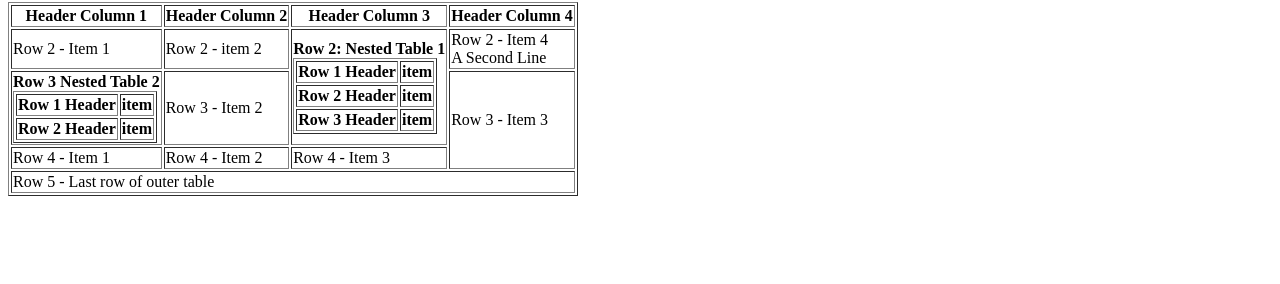
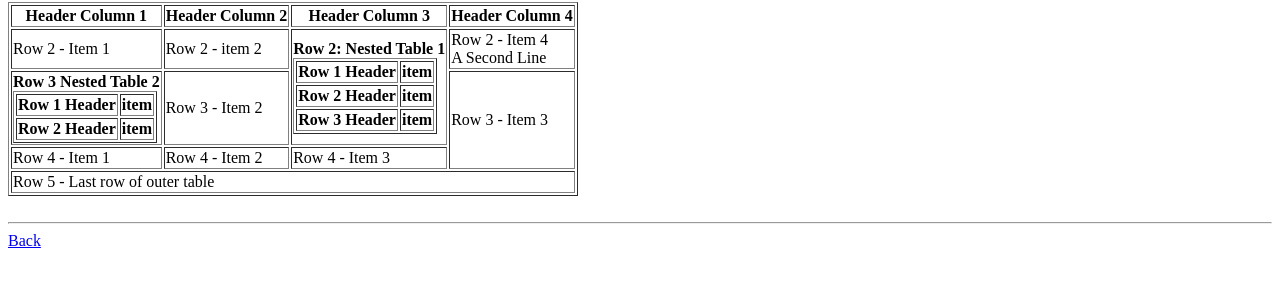
Before and after one commit to uzairit/Table-Assingments, a plain HTML site: page index3.html in a window 1280 px wide. Shown: the part 78-362 px from the top of the page. Drawn offline with Linux system fonts and the light colour scheme.

Commit message:
Update index3.html

```diff
--- a/index3.html
+++ b/index3.html
@@ -65,7 +65,9 @@
 
 
 </table>
-
+<br>
+<hr>
+   <a href="index.html">Back</a>
 </body>
 
 </html>
```
